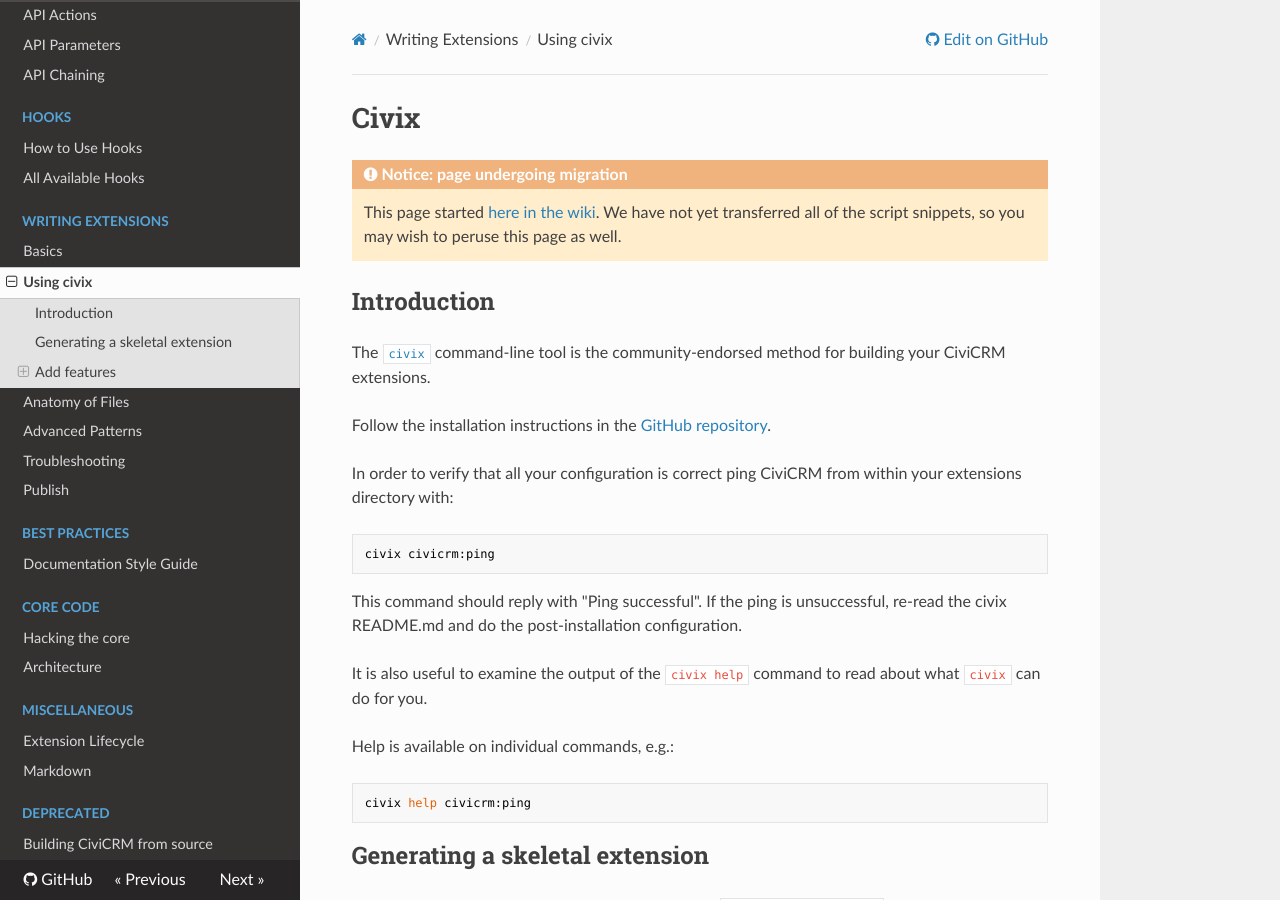
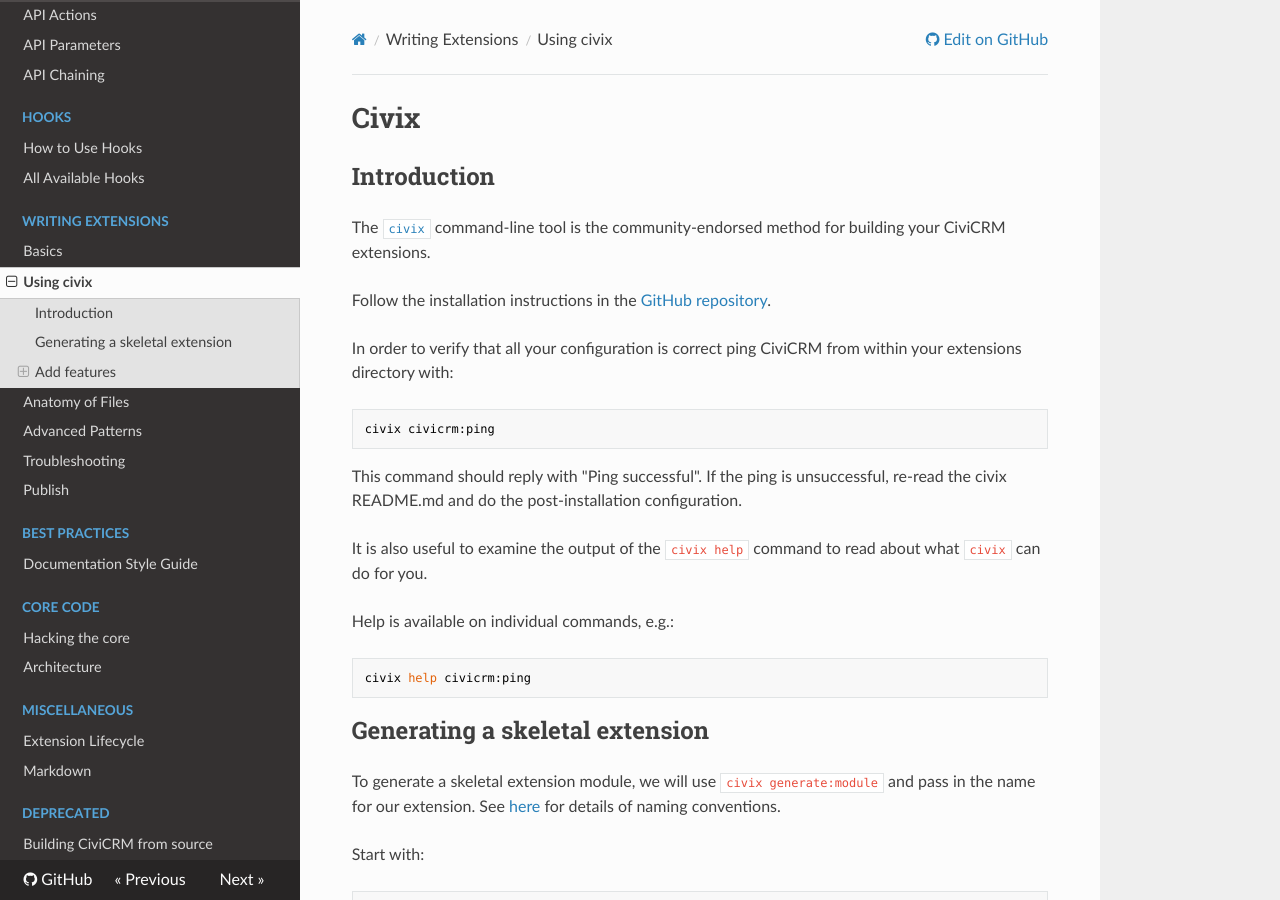
Before and after one commit to civicrm/civicrm-dev-docs, an MkDocs documentation site: the page built from docs/extensions/civix.md, in a window 1280 px wide and 900 px high. Built offline with MkDocs 1.6.1, drawn with Linux system fonts in a browser that asks for light colours; nearby versions of some CDN libraries; old or Windows-style settings are respelled for this version of MkDocs; some of the changed text lies outside the part shown.

Commit message:
/extensions/civix.md - small formatting fixes

```diff
--- a/docs/extensions/civix.md
+++ b/docs/extensions/civix.md
@@ -1,10 +1,4 @@
 # Civix
-
-!!! caution "Notice: page undergoing migration"
-    This page started
-    [here in the wiki](https://wiki.civicrm.org/confluence/display/CRMDOC/Create+a+Module+Extension).
-    We have not yet transferred all of the script snippets, so you may wish to
-    peruse this page as well.
 
 ## Introduction
 
@@ -172,7 +166,7 @@
     [the smarty guide](http://www.smarty.net/docsv2/en/).
 
 The auto-generated code for the controller and view demonstrate a few
-basic operations, such as adding a `<SELECT\>` element to the form.
+basic operations, such as adding a `<select>` element to the form.
 
 !!! note
     After adding or modifying a route in the XML file, you must reset
@@ -324,7 +318,7 @@
 
 1. Renamed the `xml/auto_install.xml` to
  `templates/hremerg-customdata.xml.tpl`
-2. Changed the value of `<extends_entity_column_value\>` in the
+2. Changed the value of `<extends_entity_column_value>` in the
   `.tpl file` using  a variable instead of a hard-coded type ID.
 3. Added logic in the upgrader to create the relationship type
 4. Added logic in the upgrader to evaluate the Smarty template
```
Also changed, not shown: other parts of docs/extensions/civix.md (+1 -1 lines).
